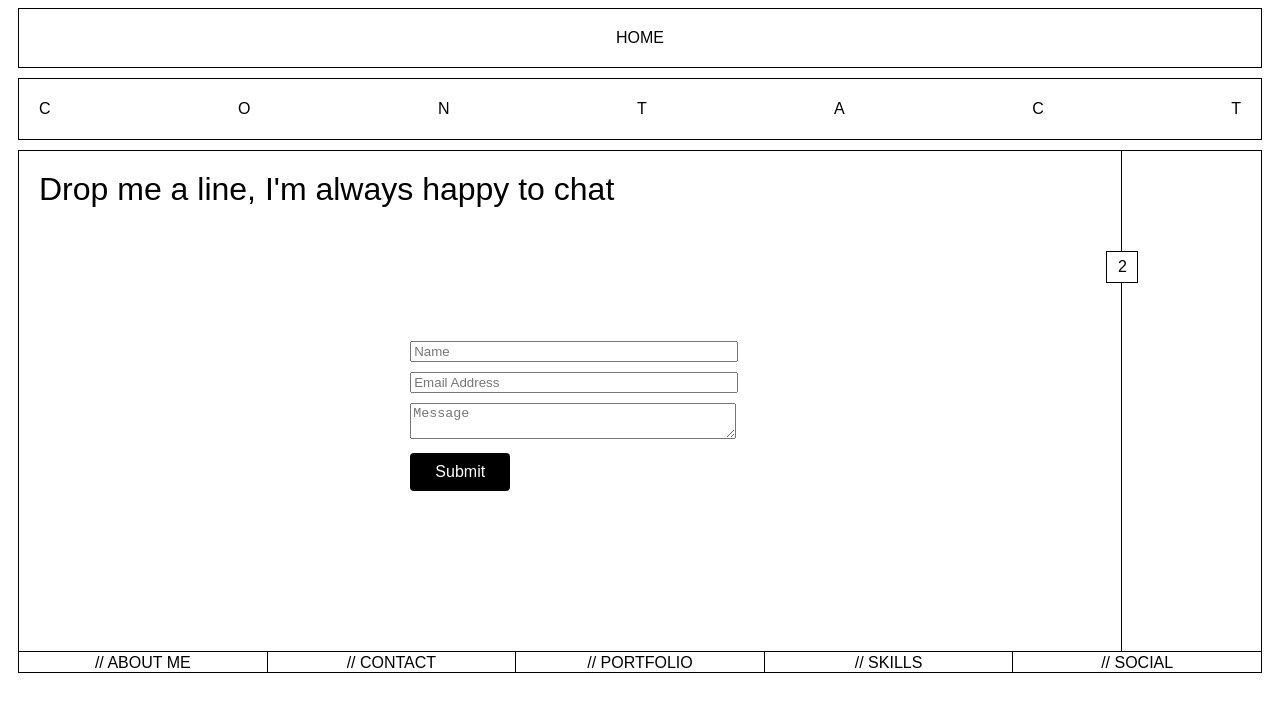
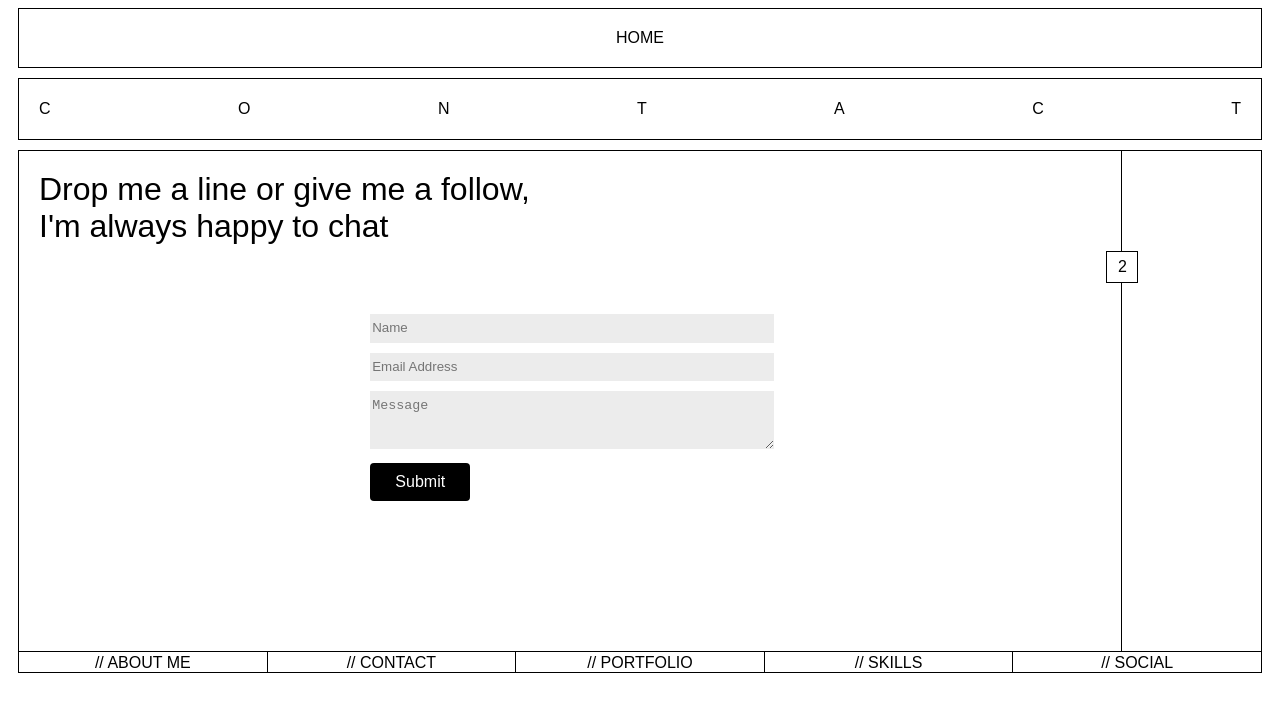
Before and after one commit to bpgoodrow/Portfolio, a React (Create React App) app: page /contact in a window 1280 px wide. Shown: the top 712 px of the page. Built offline with nearby package versions, Linux system fonts and the light colour scheme.

Commit message:
begin combining contact and social

```diff
--- a/src/components/AboutMe.css
+++ b/src/components/AboutMe.css
@@ -62,10 +62,6 @@
   }
 }
 
-.aboutMeWrapper {
-
-}
-
 .aboutMeBody {
   border: solid black .5px;
   margin-left: 10px;
@@ -73,6 +69,7 @@
   display: flex;
   height: 75vh;
   background: white;
+  overflow: auto;
 }
 
 .aboutMeHero {
@@ -97,6 +94,9 @@
 
 .aboutMeHeroBody > div {
   margin: 5px;
+  letter-spacing: 1px;
+  word-spacing: 5px;
+  line-height: 1.3;
 }
 
 .aboutMeNumber {
--- a/src/components/AboutMe.js
+++ b/src/components/AboutMe.js
@@ -1,6 +1,6 @@
 import React, { useEffect } from "react";
 import './AboutMe.css';
-import { useAnimation, motion } from "framer-motion";
+import { motion } from "framer-motion";
 import FooterNav from "./FooterNav";
 
 function AboutMe() {
@@ -44,15 +44,14 @@ function AboutMe() {
               </div>
               <div className="aboutMeHeroBody">
                 <div>
-                  I'm a software developer currently residing in Portland, OR with my partner and our animals.
-                </div>
-                <div>
+                  I'm a software developer currently residing in Portland, OR with my partner, dog and cat.
+
+                  I believe in writing code with the user in mind first, understanding what my application can do for them.
+
                   I love finding the intersection of design and functionality, writing code to make things look great as well as execute efficiently.
-                </div>
-                <div>
+
                   I'm always interested in new opportunities, whether fulltime or freelance.
-                </div>
-                <div>
+
                   Outside of development I enjoy playing music, spending time outdoors, and pursuing my passion for baking.
                 </div>
               </div>
--- a/src/components/Contact.css
+++ b/src/components/Contact.css
@@ -74,10 +74,6 @@
 .contactHero {
   border-right: solid black .5px;
   flex: .9;
-  /* display: flex;
-  flex-direction: column; */
-  /* padding: 20px;
-  padding-right: 100px; */
   background: white;
 }
 
@@ -90,39 +86,51 @@
 .contactHeroForm {
   display: flex;
   justify-content: center;
-  margin-top: 8em;
+  margin-top: 4em;
   padding: 5px;
 }
 
 .contactHeroFormName  {
-  width: 20em;
+  width: 25em;
   margin-bottom: 10px;
 }
 
 .contactHeroFormName > input {
  width: 100%;
+ line-height: 2em;
  outline: none;
+ border: transparent;
+ background-color: rgb(236, 236, 236);
+}
 
+.contactHeroFormName > input:focus {
+  border: 1px solid #555;
 }
 
 .contactHeroFormEmail  {
-  width: 20em;
+  width: 25em;
   margin-bottom: 10px;
 }
 
 .contactHeroFormEmail > input {
  width: 100%;
+ line-height: 2em;
  outline: none;
+ border: transparent;
+ background-color: rgb(236, 236, 236);
 }
 
 .contactHeroFormMessage  {
-  width: 20em;
+  width: 25em;
   margin-bottom: 10px;
 }
 
 .contactHeroFormMessage > textarea {
  outline: none;
+ line-height: 2em;
  width: 100%;
+ border: transparent;
+ background-color: rgb(236, 236, 236);
 }
 
 .contactHeroFormButtonReplyContainer {
--- a/src/components/Contact.js
+++ b/src/components/Contact.js
@@ -59,7 +59,9 @@ const Contact = () => {
         <div className="contactBody">
           <div className="contactHero">
             <div className='contactHeroHeader'>
-              Drop me a line, I'm always happy to chat
+              Drop me a line or give me a follow,
+              <br/>
+              I'm always happy to chat
             </div>
             <div className='contactHeroForm'>
               <form ref={form} onSubmit={sendEmail}>
```
Also changed, not shown: 1 other file (tests, documents, lock files or other folders).
